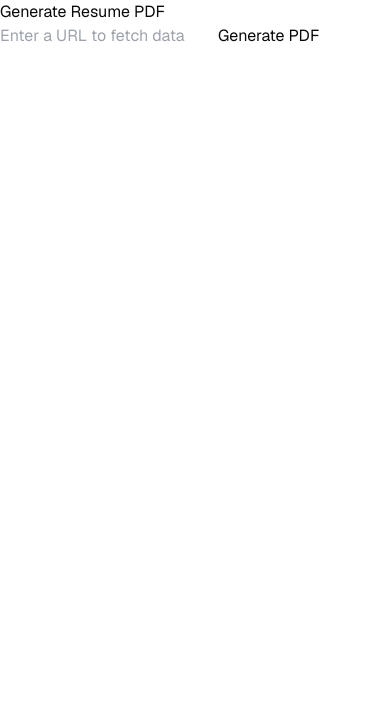
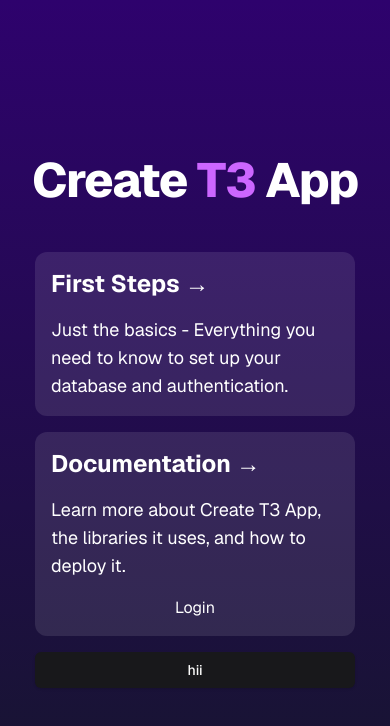
Before and after one commit to ronitrajfr/clave, a Next.js app: page / in a window 390 px wide. Shown: the top 726 px of the page. Built offline with nearby package versions, Linux system fonts and the light colour scheme; no server answers.

Commit message:
[FEAT] - generate ai response in structured way and also pivoted the idea

```diff
--- a/package.json
+++ b/package.json
@@ -24,9 +24,6 @@
     "clsx": "^2.1.1",
     "drizzle-orm": "^0.33.0",
     "geist": "^1.3.0",
-    "html-react-parser": "^5.1.18",
-    "html-to-pdfmake": "^2.5.13",
-    "html2pdf.js": "^0.10.2",
     "lucide-react": "^0.447.0",
     "next": "^14.2.4",
     "next-auth": "^4.24.7",
--- /dev/null
+++ b/src/app/api/generate-quiz/route.ts
@@ -0,0 +1,87 @@
+import { z } from "zod";
+import { NextRequest, NextResponse } from "next/server";
+import { env } from "~/env";
+import {
+  GoogleGenerativeAI,
+  HarmCategory,
+  HarmBlockThreshold,
+} from "@google/generative-ai";
+
+const genAI = new GoogleGenerativeAI(env.GEMINI_API_KEY);
+const model = genAI.getGenerativeModel({
+  model: "gemini-1.5-flash",
+  systemInstruction: "create a quiz for coding\n",
+});
+const inputSchema = z.object({
+  input: z.string(),
+});
+
+const generationConfig = {
+  temperature: 1,
+  topP: 0.95,
+  topK: 64,
+  maxOutputTokens: 8192,
+  responseMimeType: "text/plain",
+};
+
+const safetySettings = [
+  {
+    category: HarmCategory.HARM_CATEGORY_HARASSMENT,
+    threshold: HarmBlockThreshold.BLOCK_MEDIUM_AND_ABOVE,
+  },
+  {
+    category: HarmCategory.HARM_CATEGORY_HATE_SPEECH,
+    threshold: HarmBlockThreshold.BLOCK_MEDIUM_AND_ABOVE,
+  },
+  {
+    category: HarmCategory.HARM_CATEGORY_SEXUALLY_EXPLICIT,
+    threshold: HarmBlockThreshold.BLOCK_ONLY_HIGH,
+  },
+  {
+    category: HarmCategory.HARM_CATEGORY_DANGEROUS_CONTENT,
+    threshold: HarmBlockThreshold.BLOCK_MEDIUM_AND_ABOVE,
+  },
+];
+
+export async function POST(req: NextRequest): Promise<NextResponse> {
+  try {
+    const body = await req.json();
+    const parsedBody = inputSchema.safeParse(body);
+
+    if (!parsedBody.success) {
+      return NextResponse.json(
+        { error: parsedBody.error.format() },
+        { status: 422 },
+      );
+    }
+
+    const { input } = parsedBody.data;
+    console.log(input);
+
+    const parts = [
+      {
+        text: 'You are coding quiz generator. The important data\'s like language, topic, difficulty level will be provided to you. Please return the output strictly as a JSON object without any preceding text. The JSON object should have a key named "quiz," which is an array of question objects. Each question object should include the following keys: "question", "options" (without numbers or letters), "correct_answer", and "explanation.',
+      },
+      { text: `input: ${input}` },
+      {
+        text: 'output: {\n      "quiz": [\n        {\n          "question": "Your question here",\n          "options": [\n            "Option 1",\n            "Option 2",\n            "Option 3",\n            "Option 4"\n          ],\n          "correct_answer": "The correct answer",\n          "explanation": "The explanation for the correct answer."\n        }\n      ]\n    }',
+      },
+    ];
+
+    const result = await model.generateContent({
+      contents: [{ role: "user", parts }],
+      generationConfig,
+      safetySettings,
+    });
+    const response = result.response.text();
+    const jsonRespone = JSON.parse(response); // Parse the text into JSON
+
+    return NextResponse.json({ jsonRespone }, { status: 200 });
+  } catch (error) {
+    console.log(error);
+    return NextResponse.json(
+      { error: "Invalid request body" },
+      { status: 400 },
+    );
+  }
+}
--- a/src/app/api/makeresume/route.ts
+++ /dev/null
@@ -1,122 +0,0 @@
-import { z } from "zod";
-import { NextRequest, NextResponse } from "next/server";
-import { env } from "~/env";
-import {
-  GoogleGenerativeAI,
-  HarmCategory,
-  HarmBlockThreshold,
-} from "@google/generative-ai";
-import axios from "axios";
-
-const genAI = new GoogleGenerativeAI(env.GEMINI_API_KEY);
-const model = genAI.getGenerativeModel({ model: "gemini-pro" });
-
-const urlSchema = z.object({
-  url: z.string().url(),
-});
-
-const safetySettings = [
-  {
-    category: HarmCategory.HARM_CATEGORY_HARASSMENT,
-    threshold: HarmBlockThreshold.BLOCK_MEDIUM_AND_ABOVE,
-  },
-  {
-    category: HarmCategory.HARM_CATEGORY_HATE_SPEECH,
-    threshold: HarmBlockThreshold.BLOCK_MEDIUM_AND_ABOVE,
-  },
-  {
-    category: HarmCategory.HARM_CATEGORY_SEXUALLY_EXPLICIT,
-    threshold: HarmBlockThreshold.BLOCK_ONLY_HIGH,
-  },
-  {
-    category: HarmCategory.HARM_CATEGORY_DANGEROUS_CONTENT,
-    threshold: HarmBlockThreshold.BLOCK_MEDIUM_AND_ABOVE,
-  },
-];
-
-export async function POST(req: NextRequest): Promise<NextResponse> {
-  try {
-    const body = await req.json();
-    const parsedBody = urlSchema.safeParse(body);
-
-    if (!parsedBody.success) {
-      return NextResponse.json(
-        { error: parsedBody.error.format() },
-        { status: 422 },
-      );
-    }
-
-    const { url } = parsedBody.data;
-
-    const res = await axios.get(`https://md.dhr.wtf/?url=${url}`);
-    console.log(res.data);
-
-    const parts = [
-      {
-        text: `You are a highly skilled resume builder. You will receive user data in markdown format, as follows: ${res.data}. Based on this information, create a well-structured, stylish, and professional resume in HTML format, similar to the one in the provided PDF.
-
-        - Ensure the HTML is well-organized, visually appealing, and professionally designed, closely matching the layout and style of the provided PDF.
-        - Use a **header section** for the user's name, contact information (phone, email, LinkedIn, etc.), styled in a clean, professional manner, with the name in **bold** and larger font.
-        - Include **sections for Objective, Education, Skills, Experience, Projects, Extra-curricular Activities, and Leadership**, using headers (h1, h2) to organize them.
-        - Use **bold** text for significant details and *italics* for emphasis where needed.
-        - Implement bullet points for work experience, projects, and activities to present key information effectively, ensuring each entry has dates, roles, and accomplishments.
-        - Use anchor tags for links to websites and social media profiles, styled in blue for clarity.
-        - Ensure that the entire resume is **centered on the screen** and fits within **A4 size dimensions** (8.27 x 11.69 inches) for proper printing.
-        - The **background should be clean** and light-colored, with subtle styling elements like box shadows or borders for visual appeal, while keeping it professional.
-        - Apply a **responsive, modern layout** using Flexbox where appropriate.
-        - Use a professional font such as Arial or Helvetica, with consistent font sizes for section headers and content.
-        - Add underlines or other styling cues where necessary for emphasis.
-
-        <!-- Example structure for guidance (this should not be displayed in the output):
-        <div class="resume">
-          <header>
-            <h1>Firstname Lastname</h1>
-            <p>+1 (123) 456-7890 | email@example.com | linkedin.com/in/username</p>
-          </header>
-          <section>
-            <h2>Objective</h2>
-            <p>Seeking a full-time position in...</p>
-          </section>
-          <section>
-            <h2>Education</h2>
-            <p>Master of Computer Science, Stanford University, Expected 2020</p>
-            <p>Bachelor of Science, XYZ University, 2017</p>
-          </section>
-          <section>
-            <h2>Skills</h2>
-            <ul>
-              <li>JavaScript, Python, SQL</li>
-              <li>React, Node.js</li>
-            </ul>
-          </section>
-          <section>
-            <h2>Experience</h2>
-            <p>Software Engineer, Company Name (2017-2019)</p>
-            <ul>
-              <li>Developed XYZ, leading to a 10% increase in...</li>
-            </ul>
-          </section>
-        </div>
-        -->
-        `,
-      },
-      { text: `Input: ${res.data}` },
-    ];
-
-    const result = await model.generateContent({
-      contents: [{ role: "user", parts }],
-      safetySettings,
-    });
-
-    const responseText: string =
-      result.response?.candidates?.[0]?.content?.parts?.[0]?.text ?? "";
-    console.log(responseText);
-
-    return NextResponse.json({ res: responseText }, { status: 200 });
-  } catch (error) {
-    return NextResponse.json(
-      { error: "Invalid request body" },
-      { status: 400 },
-    );
-  }
-}
--- a/src/app/page.tsx
+++ b/src/app/page.tsx
@@ -1,81 +1,50 @@
 "use client";
-import { useState, useRef } from "react";
-import axios from "axios";
-import html2pdf from "html2pdf.js";
+import Link from "next/link";
+import { Button } from "~/components/ui/button";
+import { useSession, signIn } from "next-auth/react";
 
-export default function HtmlToPdf() {
-  const [url, setUrl] = useState("");
-  const [pdfHtml, setPdfHtml] = useState(""); // HTML to be rendered
-  const [loading, setLoading] = useState(false); // Loading state
-  const resumeRef = useRef(); // Reference to the HTML content for PDF
-
-  // Function to generate the HTML resume
-  const generatePdf = async () => {
-    setLoading(true); // Set loading to true while fetching data
-    try {
-      const response = await axios.post("/api/makeresume", {
-        url,
-      });
-
-      // Log the backend HTML response to check if it's valid
-      console.log("Backend HTML response:", response.data.res);
-
-      // Assuming the backend returns HTML in the response
-      setPdfHtml(response.data.res); // Set the received HTML to state
-      setLoading(false); // Stop loading when data is fetched
-    } catch (error) {
-      console.error("Error generating PDF:", error);
-      setLoading(false); // Stop loading on error
-    }
-  };
-
-  // Function to download the rendered HTML content as a PDF
-  const downloadPdf = () => {
-    const element = resumeRef.current;
-    html2pdf()
-      .from(element)
-      .set({
-        margin: 1,
-        filename: "resume.pdf",
-        html2canvas: { scale: 2 },
-        jsPDF: { unit: "in", format: "a4", orientation: "portrait" },
-      })
-      .save();
-  };
-
+export default function HomePage() {
+  const { data } = useSession();
+  console.log(data);
   return (
-    <div>
-      <h1>Generate Resume PDF</h1>
-      <input
-        type="text"
-        value={url}
-        onChange={(e) => setUrl(e.target.value)}
-        placeholder="Enter a URL to fetch data"
-      />
-      <button onClick={generatePdf}>Generate PDF</button>
-
-      {/* Show loading indicator while fetching HTML */}
-      {loading && <p>Loading resume...</p>}
-
-      {/* Render the HTML received from the backend */}
-      {pdfHtml && (
-        <>
-          <div
-            ref={resumeRef} // Reference to be used for PDF generation
-            className="shadow-xl"
-            style={{
-              border: "1px solid #000",
-            }}
-            // Use dangerouslySetInnerHTML for testing the output
-            dangerouslySetInnerHTML={{ __html: pdfHtml }}
-          />
-
-          {/* Button to download the displayed HTML as a PDF */}
-          <button onClick={downloadPdf} style={{ marginTop: "20px" }}>
-            Download as PDF
-          </button>
-        </>
-      )}
-    </div>
+    <main className="flex min-h-screen flex-col items-center justify-center bg-gradient-to-b from-[#2e026d] to-[#15162c] text-white">
+      <div className="container flex flex-col items-center justify-center gap-12 px-4 py-16">
+        <h1 className="text-5xl font-extrabold tracking-tight text-white sm:text-[5rem]">
+          Create <span className="text-[hsl(280,100%,70%)]">T3</span> App
+        </h1>
+        <div className="grid grid-cols-1 gap-4 sm:grid-cols-2 md:gap-8">
+          <Link
+            className="flex max-w-xs flex-col gap-4 rounded-xl bg-white/10 p-4 text-white hover:bg-white/20"
+            href="https://create.t3.gg/en/usage/first-steps"
+            target="_blank"
+          >
+            <h3 className="text-2xl font-bold">First Steps →</h3>
+            <div className="text-lg">
+              Just the basics - Everything you need to know to set up your
+              database and authentication.
+            </div>
+          </Link>
+          <Link
+            className="flex max-w-xs flex-col gap-4 rounded-xl bg-white/10 p-4 text-white hover:bg-white/20"
+            href="https://create.t3.gg/en/introduction"
+            target="_blank"
+          >
+            <h3 className="text-2xl font-bold">Documentation →</h3>
+            <div className="text-lg">
+              Learn more about Create T3 App, the libraries it uses, and how to
+              deploy it.
+            </div>
+            <button
+              onClick={async () => {
+                await signIn("google");
+              }}
+            >
+              Login
+            </button>
+          </Link>
+          <Button>hii</Button>
+        </div>
+      </div>
+    </main>
   );
 }
```
Also changed, not shown: 1 other file (tests, documents, lock files or other folders).
